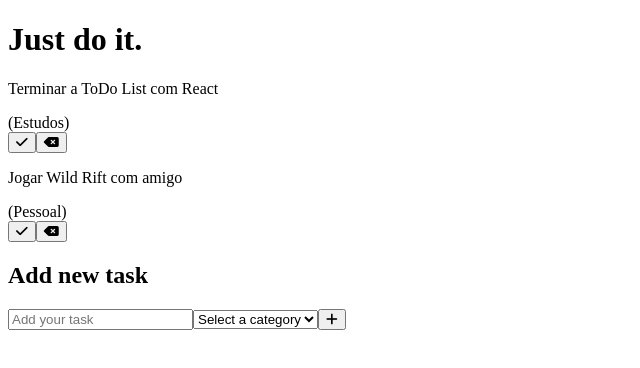
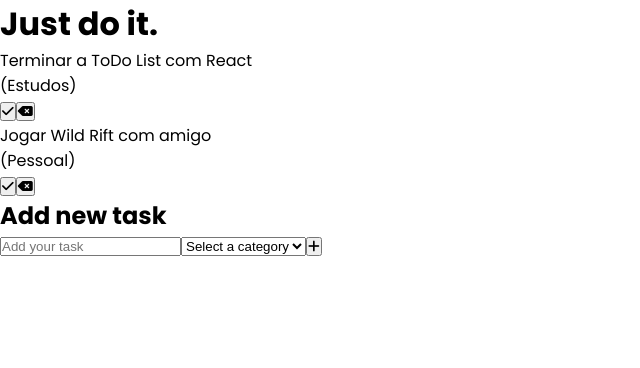
Before and after one commit to codebyveronica/ToDo-React, a React (Vite) app in the folder todo/: page / in a window 1280 px wide. Shown: the top 368 px of the page, without its empty margins (0-640 px from the left). Built offline with nearby package versions, Linux system fonts and the light colour scheme.

Commit message:
add base css

```diff
--- a/todo/src/App.css
+++ b/todo/src/App.css
@@ -0,0 +1,13 @@
+:root {
+  --font: "Poppins", sans-serif;
+}
+
+* {
+  margin: 0;
+  padding: 0;
+  box-sizing: border-box;
+}
+
+html {
+  font-family: var(--font);
+}
```
